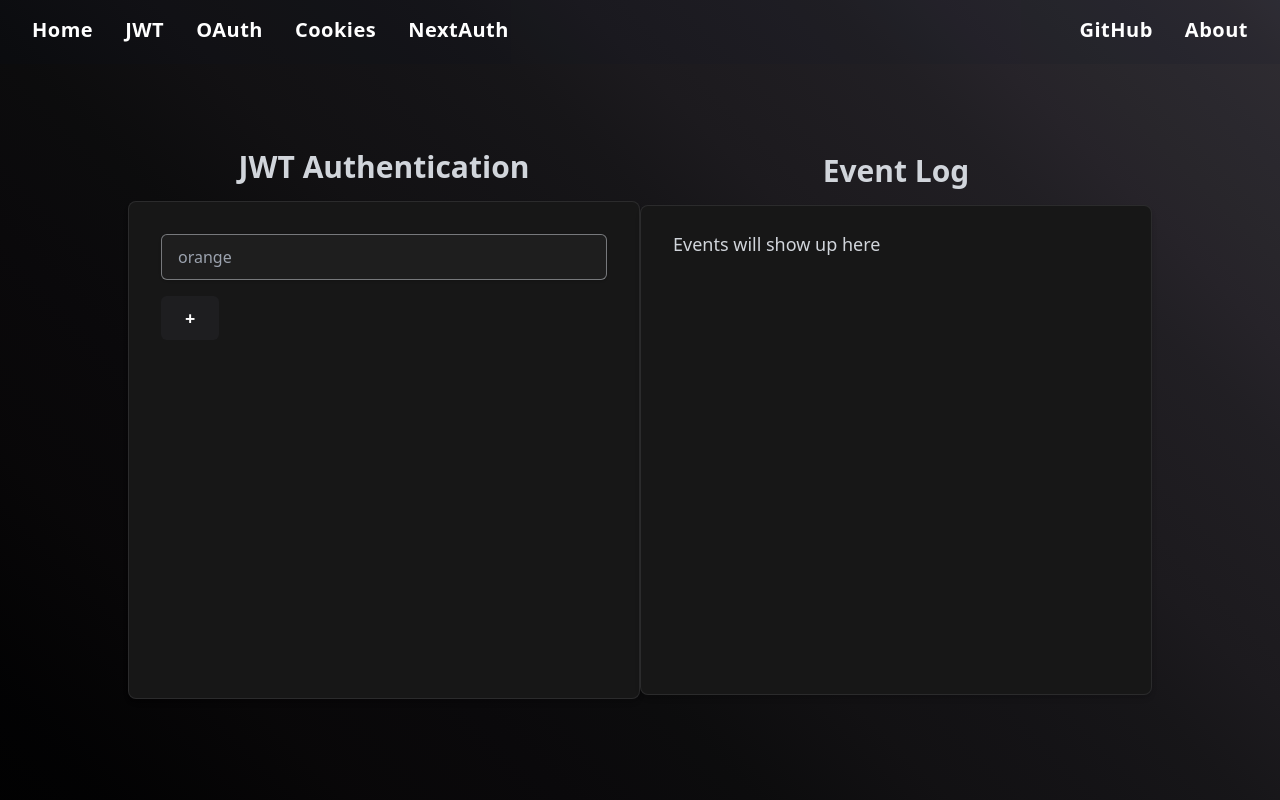
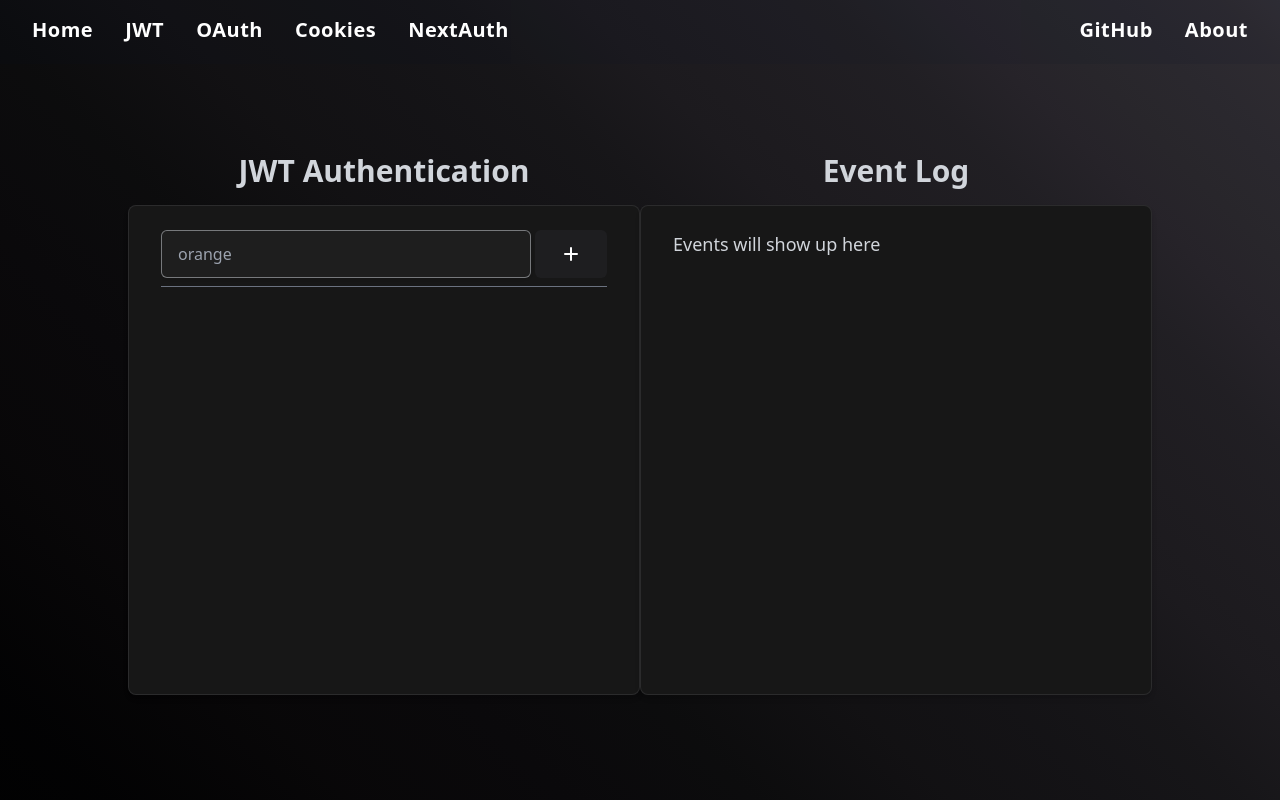
Before and after one commit to shivoqu/authenticator, a Next.js app: page /jwt/playground in a window 1280 px wide. Shown: the top 800 px of the page. Built offline with nearby package versions, Linux system fonts and the light colour scheme.

Commit message:
add animation on adding a new item and fix todo styles

```diff
--- a/app/jwt/playground/page.tsx
+++ b/app/jwt/playground/page.tsx
@@ -19,35 +19,22 @@ export default function Playground() {
     setItems([...items, { name: item, id: id }]);
     setItem("");
     setId(id + 1);
-    console.log("added", item);
   };
 
   const removeItem = (id: number) => {
     setItems(items.filter((item) => item.id !== id));
-    console.log("removed", id);
   };
 
   return (
     <Wrapper>
-      <div className="h-[27rem]">
-        <ul>
-          {items.map((item) => (
-            <li key={item.id} className="flex w-full mb-2">
-              <span className="text-md text-white mr-auto">{item.name}</span>
-              <SecondaryButton name="-" onClick={() => removeItem(item.id)} />
-            </li>
-          ))}
-        </ul>
-
-        <div className="mb-4">
-          <label
-            className="block text-gray-300 text-md font-medium mb-2"
-            htmlFor="username"
-          ></label>
+      <div className="h-[27rem] overflow-auto scrollbar scrollbar-thumb-neutral-700/50 scrollbar-thumb-rounded-md ">
+        <div className="mb-4 flex w-full pb-2 border-b border-gray-500 ">
+          <div className="w-full mr-auto">
+            <label className="block text-gray-300 text-md font-medium">
               <input
                 className="bg-neutral-800/50 focus:bg-neutral-700/50
-            shadow border text-md border-gray-300/50 rounded-md
-            px-4 py-3 w-full text-gray-300 leading-tight focus:border-transparent"
+                shadow border text-md border-gray-300/50 rounded-md h-12
+                px-4 py-3 w-full text-gray-200 leading-tight focus:border-transparent"
                 type="text"
                 name="itemName"
                 placeholder={food[Math.floor(Math.random() * 31)]}
@@ -57,9 +44,22 @@ export default function Playground() {
                   setItem(e.target.value);
                 }}
               />
+            </label>
           </div>
 
+          <div className="ml-1 h-full flex items-center justify-center">
             <SecondaryButton name="+" onClick={() => addItem(item)} />
+          </div>
+        </div>
+
+        <ul className="mx-4">
+          {items.map((item) => (
+            <li key={item.id} className="flex w-full mb-2 animate-fade-in-down">
+              <span className="text-md flex flex-start items-center text-white mr-auto">{item.name}</span>
+              <SecondaryButton name="-" onClick={() => removeItem(item.id)} />
+            </li>
+          ))}
+        </ul>
       </div>
     </Wrapper>
   );
--- a/tailwind.config.js
+++ b/tailwind.config.js
@@ -12,6 +12,34 @@ module.exports = {
       'medium' : '1000px',
       'large' : '1368px',
     },
+    extend: {
+      keyframes: {
+        'fade-in-down': {
+          '0%': {
+            opacity: '.5',
+            transform: 'translateY(-10px)'
+          },
+          '100%': {
+            opacity: '1',
+            transform: 'translateY(0)'
+          }
+        },
+        'fade-in-up': {
+          '0%': {
+            opacity: '.5',
+            transform: 'translateY(10px)'
+          },
+          '100%': {
+            opacity: '1',
+            transform: 'translateY(0)'
+          }
+        },
+      },
+      animation: {
+        'fade-in-down': 'fade-in-down 0.5s ease-out',
+        'fade-in-up': 'fade-in-up 0.5s ease-out',
+      }
+    },
   },
   plugins: [
     require('tailwind-scrollbar')({ nocompatible: true }),
--- a/ui/SecondaryButton.tsx
+++ b/ui/SecondaryButton.tsx
@@ -7,14 +7,46 @@ const SecondaryButton = ({
 }) => {
   return (
     <button
-      className="px-6 font-bold py-2 text-lg transition-all duration-100
+      className="px-6 font-bold text-lg transition-all duration-100
       bg-zinc-800/50 hover:bg-zinc-700/50 focus:bg-zinc-700/50
-    text-white rounded-md"
+      text-white rounded-md h-12 text-start"
       type="submit"
       name={name.toLowerCase()}
       onClick={onClick}
     >
-      {name}
+      {name === "+" && (
+        <svg
+          xmlns="http://www.w3.org/2000/svg"
+          className="h-6 w-6"
+          fill="none"
+          viewBox="0 0 24 24"
+          stroke="currentColor"
+        >
+          <path
+            strokeLinecap="round"
+            strokeLinejoin="round"
+            strokeWidth={2}
+            d="M12 6v6m0 0v6m0-6h6m-6 0H6"
+          />
+        </svg>
+      )}
+
+      {name === "-" && (
+        <svg
+          xmlns="http://www.w3.org/2000/svg"
+          className="h-6 w-6"
+          fill="none"
+          viewBox="0 0 24 24"
+          stroke="currentColor"
+        >
+          <path
+            strokeLinecap="round"
+            strokeLinejoin="round"
+            strokeWidth={2}
+            d="M18 12H6"
+          />
+        </svg>
+      )}
     </button>
   );
 };
```
Lines whose indentation alone changed are shown as unchanged.
